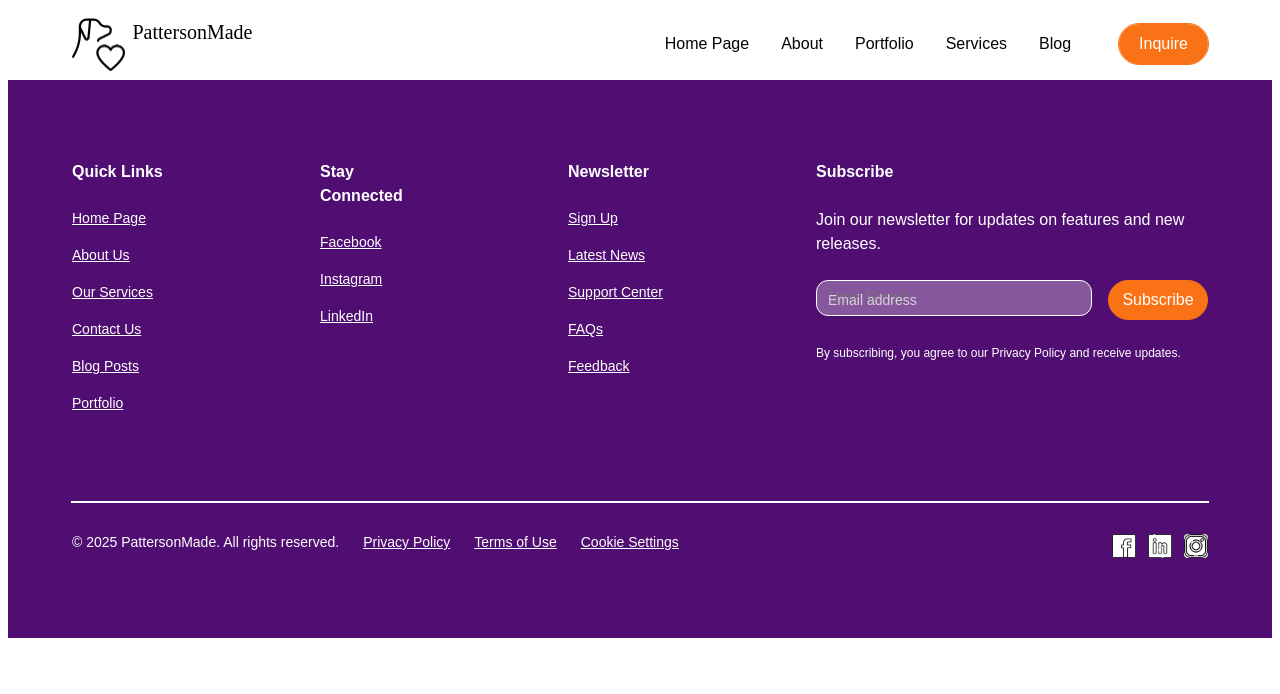
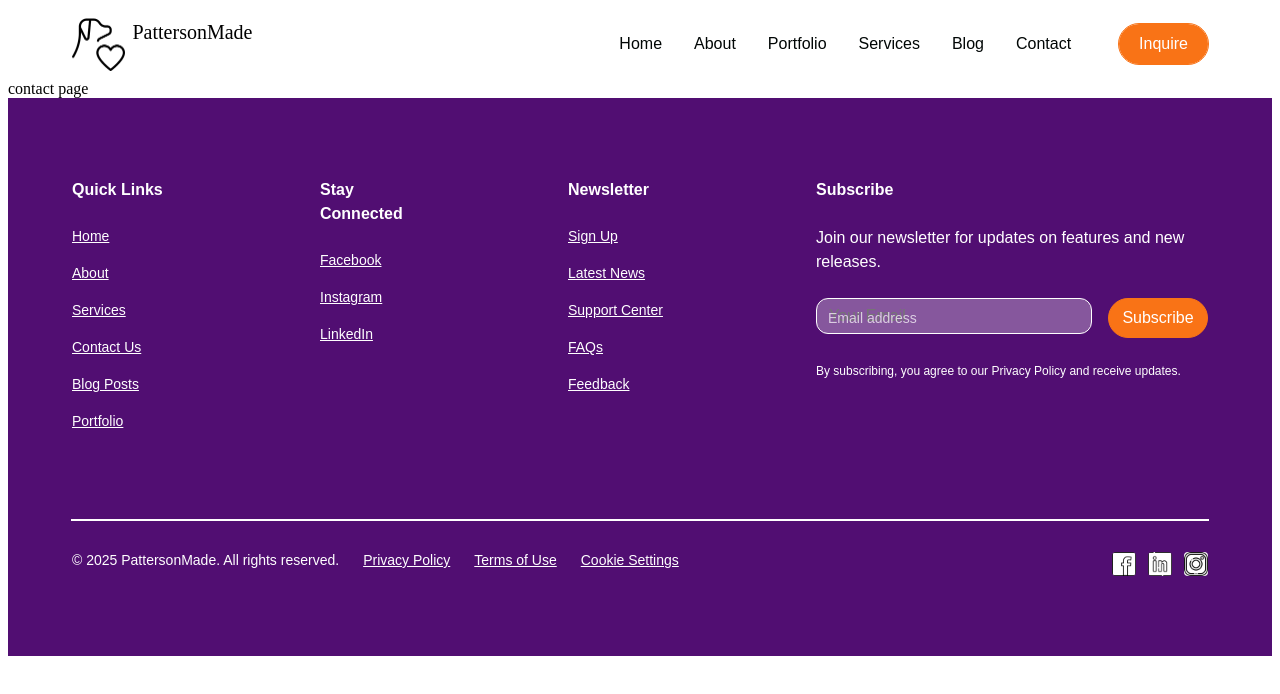
Before and after one commit to ThomasBockhorn/pattersonmade-frontend, a Nuxt app in the folder app/pattersonmade/: page /contact in a window 1280 px wide. Shown: the top 694 px of the page. Built offline with nearby package versions, Linux system fonts and the light colour scheme.

Commit message:
Fixed some links in Footer and added a contact page

```diff
--- a/app/pattersonmade/components/FooterSection.vue
+++ b/app/pattersonmade/components/FooterSection.vue
@@ -5,9 +5,9 @@
         <div class="footer-links">
           <div class="footer-links-title">Quick Links</div>
           <div class="footer-links-list">
-            <NuxtLink class="footer-link" href="/">Home Page</NuxtLink>
-            <NuxtLink class="footer-link" href="/about">About Us</NuxtLink>
-            <NuxtLink class="footer-link" href="/services">Our Services</NuxtLink>
+            <NuxtLink class="footer-link" href="/">Home</NuxtLink>
+            <NuxtLink class="footer-link" href="/about">About</NuxtLink>
+            <NuxtLink class="footer-link" href="/services">Services</NuxtLink>
             <a class="footer-link" href="#">Contact Us</a>
             <NuxtLink class="footer-link" href="/blog">Blog Posts</NuxtLink>
             <NuxtLink class="footer-link" href="/portfolio">Portfolio</NuxtLink>
--- a/app/pattersonmade/components/Navbar.vue
+++ b/app/pattersonmade/components/Navbar.vue
@@ -14,11 +14,12 @@
         <span class="navbar-toggle-bar"></span>
       </button>
       <div :class="['navbar-links', { open: isOpen }]">
-        <NuxtLink href="/" class="navbar-link" @click="closeMenuOnMobile">Home Page</NuxtLink>
+        <NuxtLink href="/" class="navbar-link" @click="closeMenuOnMobile">Home</NuxtLink>
         <NuxtLink href="/about" class="navbar-link" @click="closeMenuOnMobile">About</NuxtLink>
         <NuxtLink href="/portfolio" class="navbar-link" @click="closeMenuOnMobile">Portfolio</NuxtLink>
         <NuxtLink href="/services" class="navbar-link" @click="closeMenuOnMobile">Services</NuxtLink>
         <NuxtLink href="/blog" class="navbar-link" @click="closeMenuOnMobile">Blog</NuxtLink>
+        <NuxtLink href="/contact" class="navbar-link" @click="closeMenuOnMobile">Contact</NuxtLink>
         <a href="#" class="navbar-inquire" @click="closeMenuOnMobile">Inquire</a>
       </div>
     </div>
--- /dev/null
+++ b/app/pattersonmade/pages/contact.vue
@@ -0,0 +1,13 @@
+<template>
+  <div>
+    contact page
+  </div>
+</template>
+
+<script lang="ts" setup>
+
+</script>
+
+<style>
+
+</style>
```
